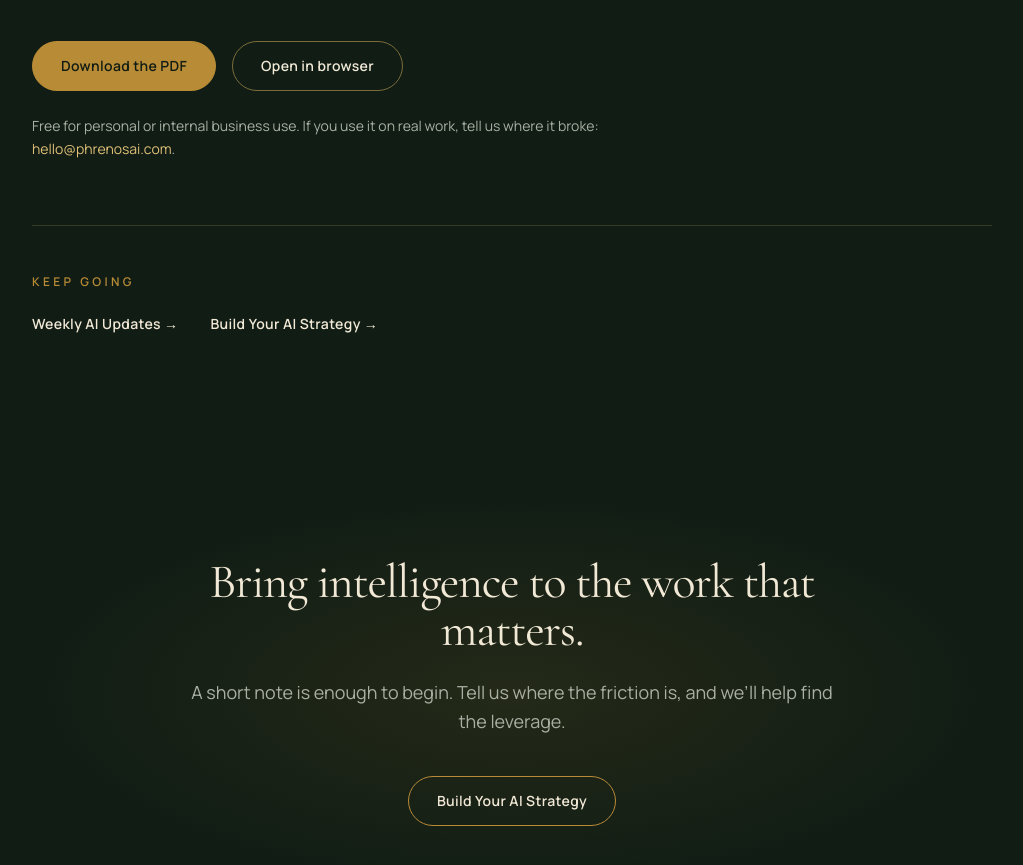
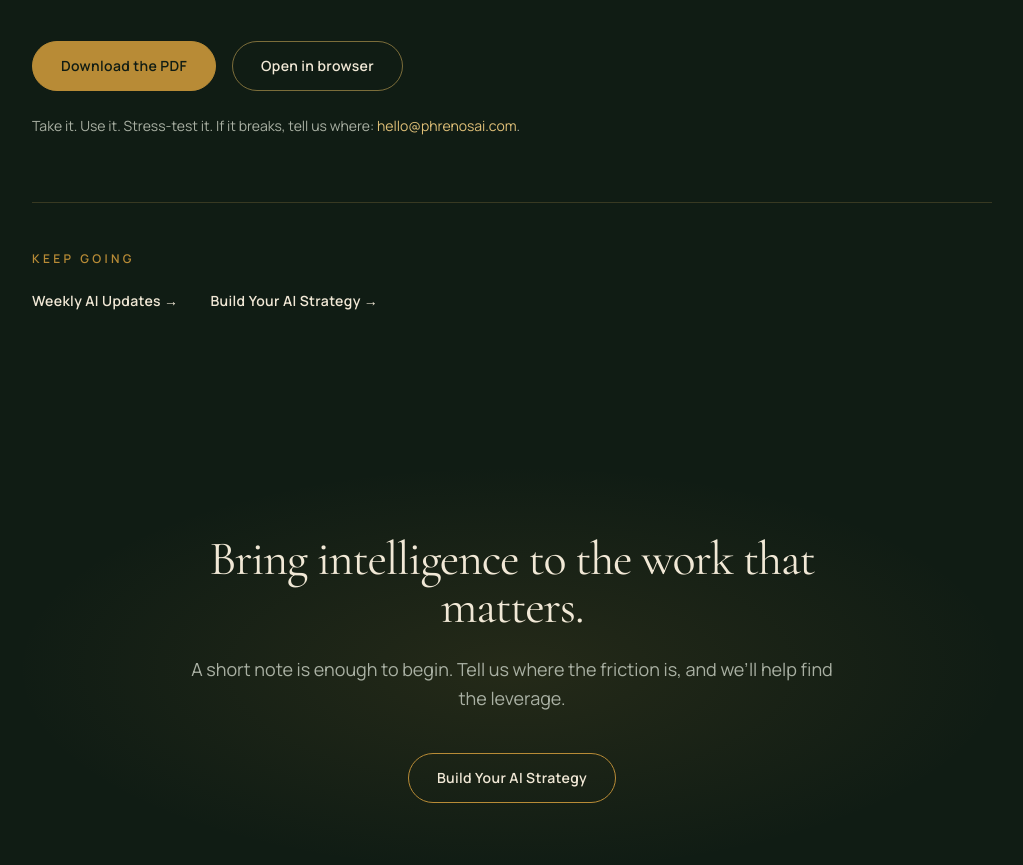
Before and after one commit to slivanos4/phrenos-ai, a Next.js app: page /resources in a window 1280 px wide. Shown: the part 906-1771 px from the top of the page, without its empty margins (128-1151 px from the left). Built offline with nearby package versions, Linux system fonts and the light colour scheme; no server answers.

Commit message:
Align resources CTA copy with the Brief AI LinkedIn post.
Co-authored-by: Cursor <cursoragent@cursor.com>

```diff
--- a/src/app/resources/page.tsx
+++ b/src/app/resources/page.tsx
@@ -80,8 +80,7 @@ export default function ResourcesPage() {
             </div>
 
             <p className="mt-6 max-w-xl text-sm leading-relaxed text-sage">
-              Free for personal or internal business use. If you use it on real
-              work, tell us where it broke:{" "}
+              Take it. Use it. Stress-test it. If it breaks, tell us where:{" "}
               <a
                 href="mailto:hello@phrenosai.com?subject=Brief%20AI%20feedback"
                 className="text-[#e0c078] underline-offset-4 hover:underline"
```
